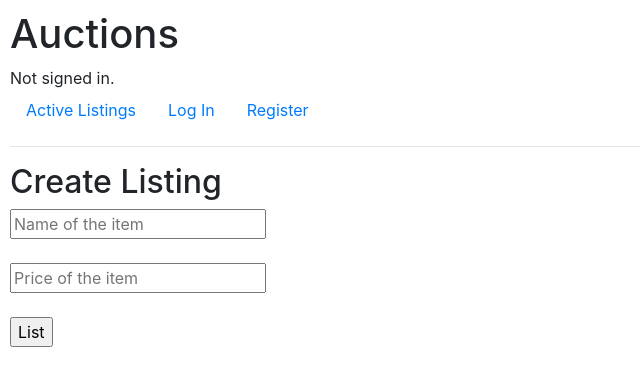
After one commit to gautamsapre/Commerce, a Django app: page /create-listing in a window 1280 px wide. The commit adds this page. Shown: the top 386 px of the page, without its empty margins (0-640 px from the left). Run offline with Django 3.2, Linux system fonts and the light colour scheme; some libraries are stand-ins or nearby versions.

Commit message:
User can create listing

```diff
--- /dev/null
+++ b/auctions/templates/auctions/create_listing.html
@@ -0,0 +1,11 @@
+{% extends "auctions/layout.html" %}
+{% block body %}
+    <h2>Create Listing</h2>
+      <form action = "register-listing" method = "POST">
+        {% csrf_token %}
+            <input type="text" id="rlist_name" placeholder ="Name of the item" name = "name"><br><br>
+            <input type="text" id="rlist_price" placeholder ="Price of the item" name = "price"><br><br>
+            <input type="submit" value="List">
+        </form>
+
+{% endblock %}
--- a/auctions/templates/auctions/layout.html
+++ b/auctions/templates/auctions/layout.html
@@ -22,6 +22,9 @@
             </li>
             {% if user.is_authenticated %}
                 <li class="nav-item">
+                    <a class="nav-link" href="create-listing">Create Listing</a>
+                </li>
+                <li class="nav-item">
                     <a class="nav-link" href="{% url 'logout' %}">Log Out</a>
                 </li>
             {% else %}
--- a/auctions/urls.py
+++ b/auctions/urls.py
@@ -7,5 +7,7 @@ urlpatterns = [
     path("login", views.login_view, name="login"),
     path("logout", views.logout_view, name="logout"),
     path("register", views.register, name="register"),
-    path("<name>/place-bid", views.bid, name="place-bid")
+    path("<name>/place-bid", views.bider, name="place-bid"),
+    path("create-listing", views.create, name="create-listing"),
+    path("register-listing", views.register_listing, name ="register_listing")
 ]
--- a/auctions/views.py
+++ b/auctions/views.py
@@ -64,7 +64,20 @@ def register(request):
     else:
         return render(request, "auctions/register.html")
 
-def bid(request, name):
+def bider(request, name):
     return render(request,"auctions/bid.html",{
         "item": name
     })
+
+def create(request):
+    return render(request, "auctions/create_listing.html", {
+    })
+
+def register_listing(request):
+    current_user = request.user
+    bid_default = bid.objects.get(bid=0)
+    listing = listings(name = request.POST['name'], price = request.POST['price'], user = current_user, highest_bid = bid_default)
+    listing.save()
+    return render(request,"auctions/index.html",{
+        "list": listings.objects.all()
+    })
```
Also changed, not shown: auctions/models.py (+7 -5 lines), db.sqlite3.
